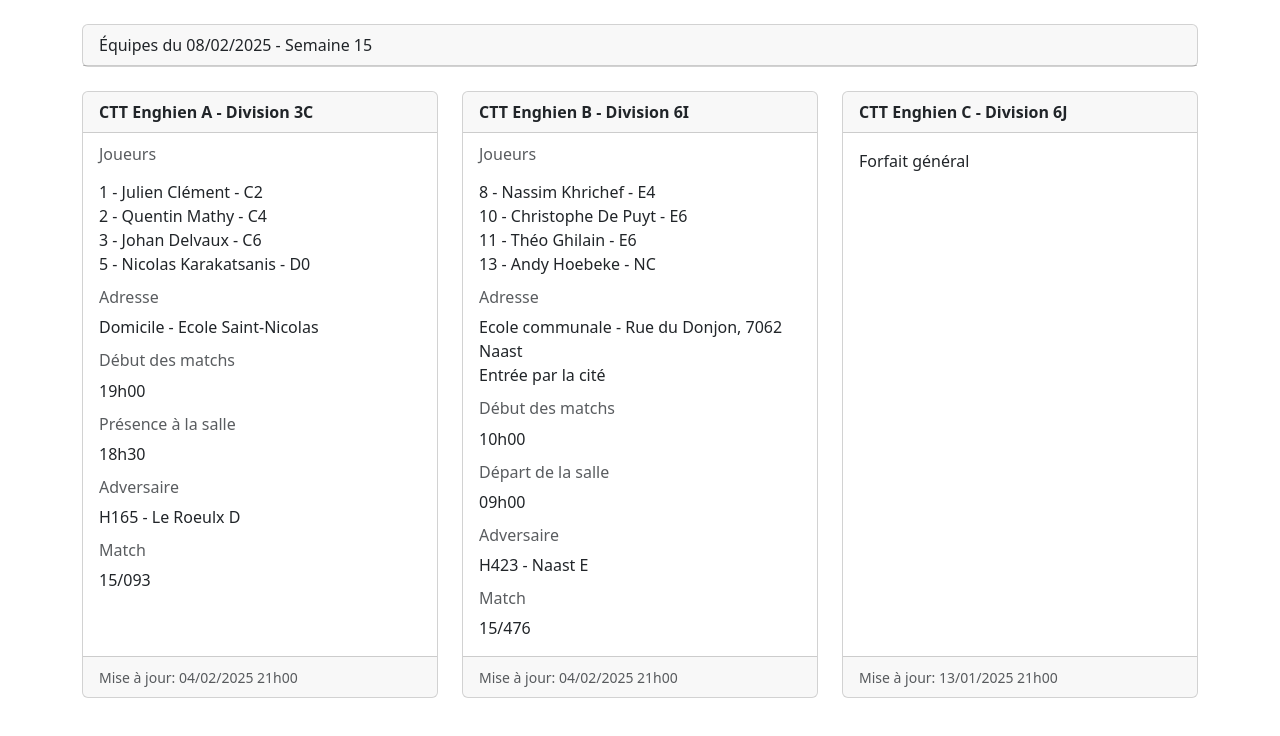
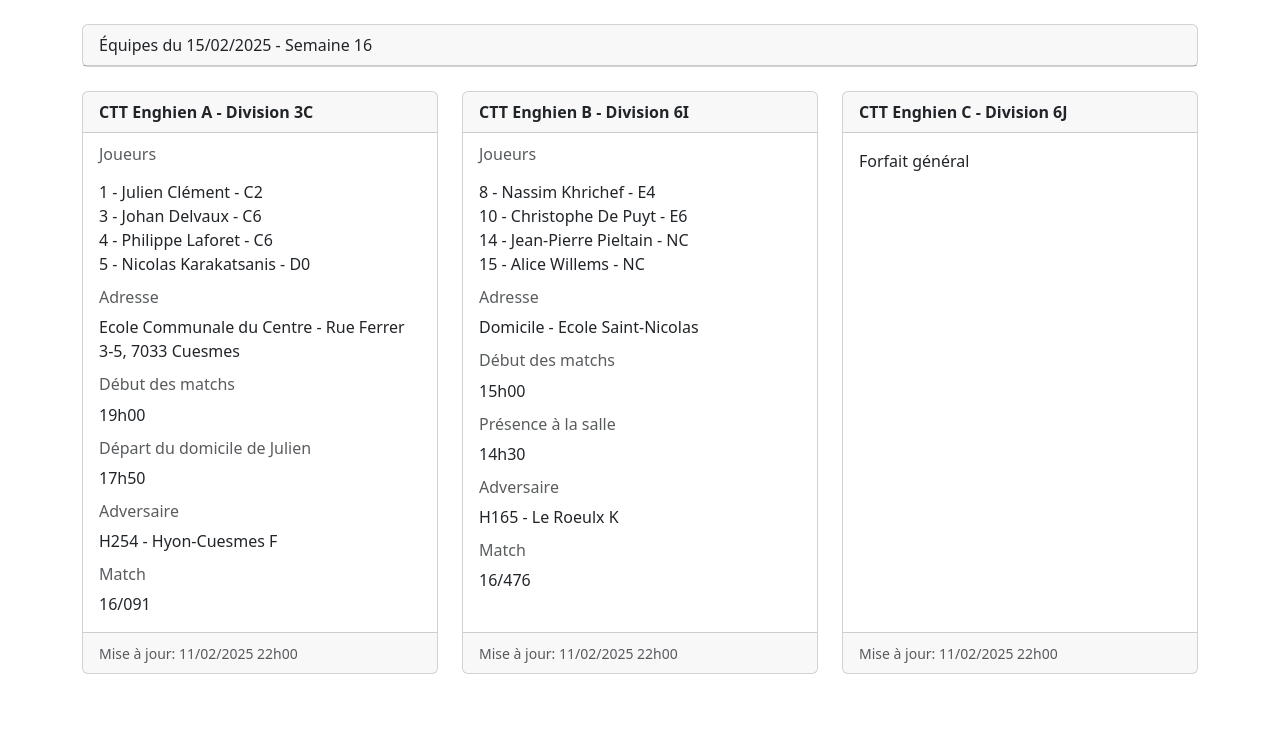
Before and after one commit to CTTEnghien/home, a plain HTML site: page selections.html in a window 1280 px wide. Drawn offline with nearby package versions, Linux system fonts and the light colour scheme.

Commit message:
Update selections.html

```diff
--- a/selections.html
+++ b/selections.html
@@ -9,7 +9,7 @@
    <body>
       <div class="container">
          <div class="card my-4">
-            <div class="card-header">Équipes du 08/02/2025 - Semaine 15</div>
+            <div class="card-header">Équipes du 15/02/2025 - Semaine 16</div>
          </div>
          <div class="row row-cols-1 row-cols-md-3 g-4">
             <div class="col">
@@ -19,25 +19,25 @@
                      <h6 class="card-subtitle mb-2 text-body-secondary">Joueurs</h6>
                      <p class="card-text">
                         <div>1 - Julien Clément - C2</div>
-                        <div>2 - Quentin Mathy - C4</div>
                         <div>3 - Johan Delvaux - C6</div>
+                        <div>4 - Philippe Laforet - C6</div>
                         <div>5 - Nicolas Karakatsanis - D0</div>
                      </p>
                      <h6 class="card-subtitle mb-2 text-body-secondary">Adresse</h6>
-                     <p class="card-text d-none">IESPP NURSING - Avenue de l'hopital 6, 7000 Mons</p>
-                     <p class="card-text">Domicile - Ecole Saint-Nicolas</p>
+                     <p class="card-text">Ecole Communale du Centre - Rue Ferrer 3-5, 7033 Cuesmes</p>
+                     <p class="card-text d-none">Domicile - Ecole Saint-Nicolas</p>
                      <h6 class="card-subtitle mb-2 text-body-secondary">Début des matchs</h6>
                      <p class="card-text">19h00</p>
-                     <h6 class="card-subtitle mb-2 text-body-secondary">Présence à la salle</h6>
-                     <h6 class="card-subtitle mb-2 text-body-secondary d-none">Départ du domicile de Julien</h6>
-                     <p class="card-text">18h30</p>
+                     <h6 class="card-subtitle mb-2 text-body-secondary d-none">Présence à la salle</h6>
+                     <h6 class="card-subtitle mb-2 text-body-secondary">Départ du domicile de Julien</h6>
+                     <p class="card-text">17h50</p>
                      <h6 class="card-subtitle mb-2 text-body-secondary">Adversaire</h6>
-                     <p class="card-text">H165 - Le Roeulx D</p>
+                     <p class="card-text">H254 - Hyon-Cuesmes F</p>
                      <h6 class="card-subtitle mb-2 text-body-secondary">Match</h6>
-                     <p class="card-text">15/093</p>
+                     <p class="card-text">16/091</p>
                   </div>
                   <div class="card-footer">
-                     <small class="text-body-secondary">Mise à jour: 04/02/2025 21h00</small>
+                     <small class="text-body-secondary">Mise à jour: 11/02/2025 22h00</small>
                   </div>
                </div>
             </div>
@@ -49,24 +49,24 @@
                      <p class="card-text">
                         <div>8 - Nassim Khrichef - E4</div>
                         <div>10 - Christophe De Puyt - E6</div>
-                        <div>11 - Théo Ghilain - E6</div>
-                        <div>13 - Andy Hoebeke - NC</div>
+                        <div>14 - Jean-Pierre Pieltain - NC</div>
+                        <div>15 - Alice Willems - NC</div>
                      </p>
                      <h6 class="card-subtitle mb-2 text-body-secondary">Adresse</h6>
-                     <p class="card-text">Ecole communale - Rue du Donjon, 7062 Naast<br/>Entrée par la cité</p>
-                     <p class="card-text d-none">Domicile - Ecole Saint-Nicolas</p>
+                     <p class="card-text d-none">Ecole communale - Rue du Donjon, 7062 Naast<br/>Entrée par la cité</p>
+                     <p class="card-text">Domicile - Ecole Saint-Nicolas</p>
                      <h6 class="card-subtitle mb-2 text-body-secondary">Début des matchs</h6>
-                     <p class="card-text">10h00</p>
-                     <h6 class="card-subtitle mb-2 text-body-secondary d-none">Présence à la salle</h6>
-                     <h6 class="card-subtitle mb-2 text-body-secondary">Départ de la salle</h6>
-                     <p class="card-text">09h00</p>
+                     <p class="card-text">15h00</p>
+                     <h6 class="card-subtitle mb-2 text-body-secondary">Présence à la salle</h6>
+                     <h6 class="card-subtitle mb-2 text-body-secondary d-none">Départ de la salle</h6>
+                     <p class="card-text">14h30</p>
                      <h6 class="card-subtitle mb-2 text-body-secondary">Adversaire</h6>
-                     <p class="card-text">H423 - Naast E</p>
+                     <p class="card-text">H165 - Le Roeulx K</p>
                      <h6 class="card-subtitle mb-2 text-body-secondary">Match</h6>
-                     <p class="card-text">15/476</p>
+                     <p class="card-text">16/476</p>
                   </div>
                   <div class="card-footer">
-                     <small class="text-body-secondary">Mise à jour: 04/02/2025 21h00</small>
+                     <small class="text-body-secondary">Mise à jour: 11/02/2025 22h00</small>
                   </div>
                </div>
             </div>
@@ -77,7 +77,7 @@
                      Forfait général
                   </div>
                   <div class="card-footer">
-                     <small class="text-body-secondary">Mise à jour: 13/01/2025 21h00</small>
+                     <small class="text-body-secondary">Mise à jour: 11/02/2025 22h00</small>
                   </div>
                </div>
             </div>
```
